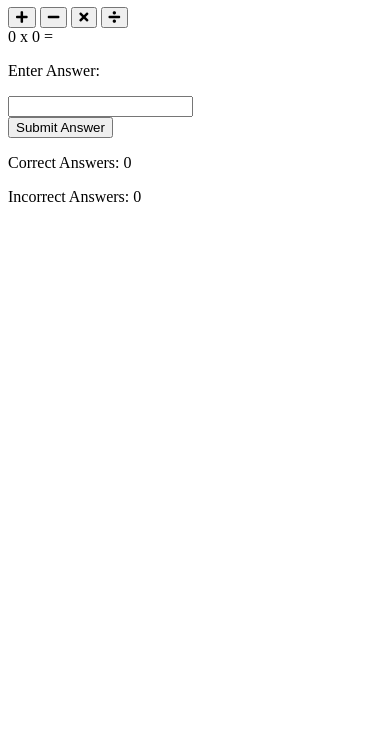
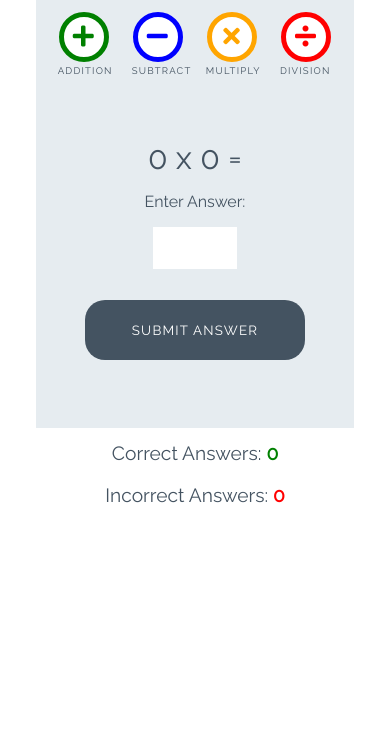
Before and after one commit to SanclerZanella/JavaScript_lessons, a plain HTML site: page index.html in a window 390 px wide. Shown: the part 112-844 px from the top of the page. Drawn offline with Linux system fonts and the light colour scheme.

Commit message:
Add the style of the game

```diff
--- a/assets/styles/style.css
+++ b/assets/styles/style.css
@@ -0,0 +1,252 @@
+/* --------- Global style */
+
+body {
+    background-color: white;
+    font-family: "Raleway", sans-serif;
+    color: #445361;
+    text-align: center;
+}
+
+/* --------- Heading */
+
+.heading {
+    text-align: center;
+    font-size: 2.5rem;
+}
+
+.logo {
+    height: 40px;
+    padding-right: 5px;
+}
+
+/* --------- Game layout */
+
+.game-area {
+    background-color: #E6ECF0;
+    box-sizing: border-box;
+    width: 85%;
+    height: 65vh;
+    max-height: 450px;
+    max-width: 830px;
+    margin-left: auto;
+    margin-right: auto;
+    padding: 1%;
+}
+
+.question-area {
+    width: 50%;
+    font-size: 2rem;
+    margin: auto;
+    padding: 50px 0;
+}
+
+.question-area span {
+    padding: 0 15px;
+}
+
+.score-area {
+    margin: 5px auto;
+    width: 60%;
+    font-size: 1.2rem;
+}
+
+.controls-area {
+    width: 85%;
+    margin: 30px auto;
+}
+
+#score {
+    color: green;
+    font-weight: bold;
+}
+
+#incorrect {
+    color: red;
+    font-weight: bold;
+}
+
+.answer-message {
+    display: none;
+    font-size: 1rem;
+}
+
+#answer-box {
+    border: none;
+    color: #445361;
+    display: inline-block;
+    height: 40px;
+    width: 80px;
+    font-size: 1.2rem;
+}
+
+.scores {
+    display: inline-block;
+    padding: 25px;
+}
+
+/* --------- Buttons */
+
+.btn {
+    width: 220px;
+    height: 60px;
+    font-family: "Raleway", sans-serif;
+    text-transform: uppercase;
+    letter-spacing: 1.2px;
+    color: white;
+}
+
+.btn:focus {
+    outline: none;
+}
+
+.btn--big {
+    padding-top: 10px;
+    border-radius: 50%;
+    background-color: white;
+    border: 10px solid;
+    width: 100px;
+    height: 100px;
+    font-size: 3.2rem;
+    margin: 0 30px;
+    transition: all 0.5s;
+}
+
+.btn--big::after {
+  content: attr(data-type);
+  font-size: 1rem;
+  color: #445361;
+  position: relative;
+  left: -0.5em;
+}
+
+.btn--blue {
+    border-color: blue;
+    color: blue;
+}
+
+.btn--blue:active,
+.btn--blue:hover {
+    background-color: darkblue;
+    color: white;
+}
+
+.btn--orange {
+    border-color: orange;
+    color: orange;
+}
+
+.btn--orange:active,
+.btn--orange:hover {
+    background-color: darkorange;
+    color: white;
+}
+
+.btn--red {
+    border-color: red;
+    color: red;
+}
+
+.btn--red:active,
+.btn--red:hover {
+    background-color: darkred;
+    color: white;
+}
+
+.btn--green {
+    border-color: green;
+    color: green;
+}
+
+.btn--green:active,
+.btn--green:hover {
+    background-color: darkgreen;
+    color: white;
+}
+
+.btn--gray {
+    margin-top: 25px;
+    background-color: #445361;
+    border: 1px transparent;
+    border-radius: 20px;
+}
+
+.btn--gray:active,
+.btn--gray:hover {
+    background-color: #0d1013;
+}
+
+/* --------- Media queries */
+
+@media (max-width: 414px) {
+    .controls-area {
+        width: 100%;
+    }
+
+    .btn--big {
+        margin: 0 10px;
+        padding: 5px;
+        border: 5px solid;
+        width: 50px;
+        height: 50px;
+        font-size: 1.5rem;
+    }
+
+    .btn--big::after {
+        font-size: 0.6rem;
+        left: -0.7rem;
+    }
+
+    .question-area {
+        padding: 10% 0;
+        width: 100%;
+    }
+
+    .question-area span {
+        padding: 0;
+    }
+
+    .answer-message {
+        display: block;
+    }
+
+    #answer-box {
+        display: block;
+        margin: 0 auto;
+    }
+    .btn--gray {
+        margin-top: 0;
+    }
+
+    .score-area {
+        width: 100%;
+    }
+
+    .scores {
+        margin: 0.5em auto;
+        display: block;
+        padding: 5px;
+    }
+
+    .heading {
+        font-size: 2rem;
+    }
+}
+
+@media (max-width: 320px) {
+    .game-area {
+        height: 70vh;
+    }
+
+    .controls-area {
+        width: 75%;
+        margin: 10px auto;
+    }
+
+    .btn--big {
+        margin: 10px 10px;
+    }
+    .question-area {
+        padding: 10px 0;
+    }
+
+}
--- a/index.html
+++ b/index.html
@@ -1,33 +1,34 @@
 <!DOCTYPE html>
-<html>
+<html lang="en">
 
 <head>
-    <meta charset="utf-8">
-    <meta name="viewport" content="width=device-width">
-    <title>Love Maths</title>
+    <meta charset="UTF-8">
+    <meta name="viewport" content="width=device-width, initial-scale=1.0">
+    <meta http-equiv="X-UA-Compatible" content="ie=edge">
+    <title>Maths Game</title>
     <link href="https://fonts.googleapis.com/css?family=Raleway%7CRighteous" rel="stylesheet">
     <link rel="stylesheet" href="https://use.fontawesome.com/releases/v5.7.2/css/all.css"
         integrity="sha384-fnmOCqbTlWIlj8LyTjo7mOUStjsKC4pOpQbqyi7RrhN7udi9RwhKkMHpvLbHG9Sr" crossorigin="anonymous">
-    <link href="assets/styles/style.css" rel="stylesheet" type="text/css" />
+    <link rel="stylesheet" href="assets/styles/style.css" type="text/css" />
 </head>
 
 <body>
     <h1 class="heading">
-        <img class="logo" src="assets/images/logo.png" alt="Math game logo"> Love Maths
+        <img src="assets/images/logo.png" class="logo"> Love Maths
     </h1>
 
     <div class="game-area">
-        <div class="control-area">
-            <button class="btn btn--big btn--green">
+        <div class="controls-area">
+            <button data-type="addition" class="btn btn--big btn--green">
                 <i class="fas fa-plus"></i>
             </button>
-            <button class="btn btn--big btn--blue">
+            <button data-type="subtract" class="btn btn--big btn--blue">
                 <i class="fas fa-minus"></i>
             </button>
-            <button class="btn btn--big btn--orange">
+            <button data-type="multiply" class="btn btn--big btn--orange">
                 <i class="fas fa-times"></i>
             </button>
-            <button class="btn btn--big btn--red">
+            <button data-type="division" class="btn btn--big btn--red">
                 <i class="fas fa-divide"></i>
             </button>
         </div>
@@ -36,13 +37,12 @@
             <span id="operand1">0</span>
             <span id="operator">x</span>
             <span id="operand2">0</span>
-            <span>=</span>
+            <span id="equals">=</span>
             <p class="answer-message">Enter Answer:</p>
-            <input id="answer-box" type="number">
+            <input id="answer-box" name="answer" type="number">
         </div>
-        <button class="btn btn--gray">Submit Answer</button>
+        <button data-type="submit" class="btn btn--gray">Submit Answer</button>
     </div>
-
     <div class="score-area">
         <p class="scores">Correct Answers: <span id="score">0</span></p>
         <p class="scores">Incorrect Answers: <span id="incorrect">0</span></p>
```
